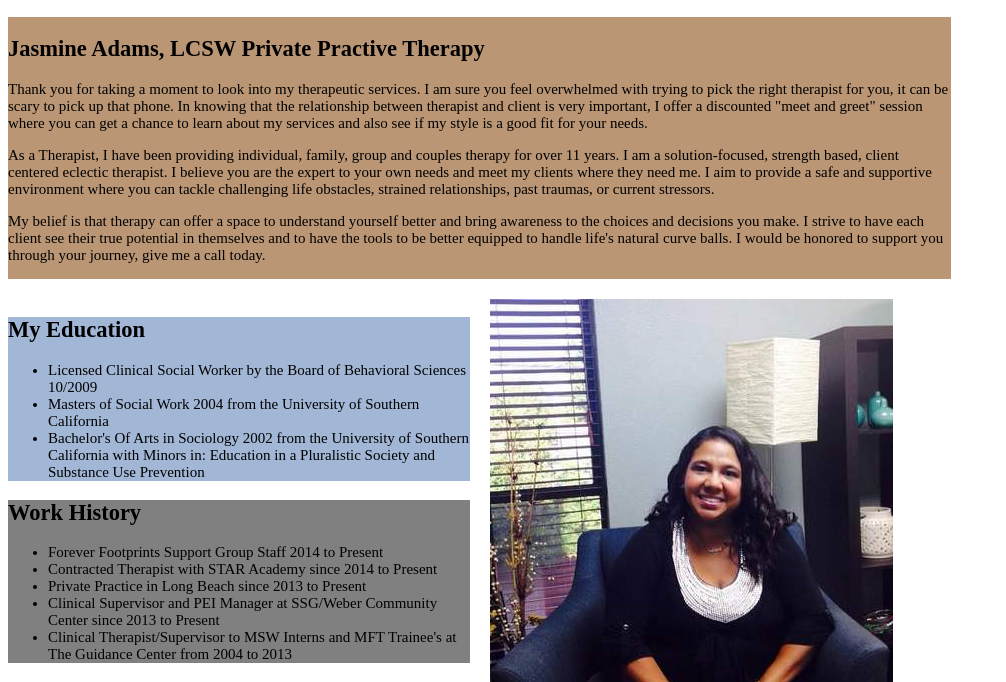
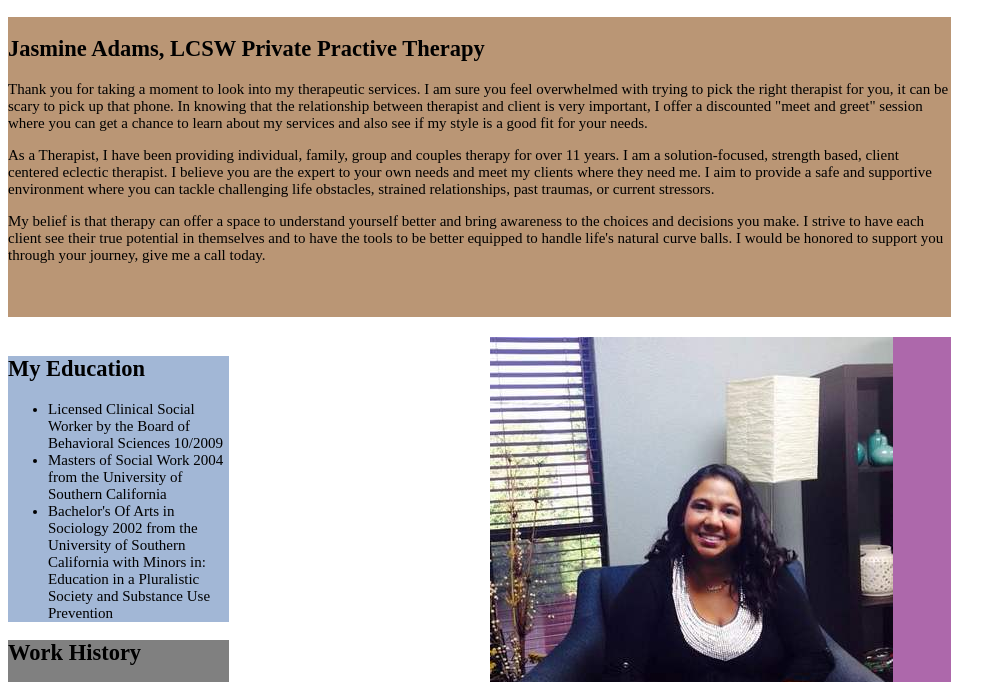
Before and after one commit to BradleyCollins/jasmine-website, a plain HTML site: page index.html in a window 1280 px wide. Shown: the part 809-1491 px from the top of the page, without its empty margins (0-1006 px from the left). Drawn offline with Linux system fonts and the light colour scheme.

Commit message:
More CSS tinkering x9000

```diff
--- a/style.css
+++ b/style.css
@@ -30,7 +30,7 @@ button {
 	grid-row: row 2;
 	display: grid;
 	grid-gap: 20px;
-	grid-template-columns: 1fr 1fr;
+	grid-template-columns: 1fr 1fr 1fr 1fr;
 }
 
 .banner {
@@ -39,7 +39,7 @@ button {
 }
 
 .cta1 {
-	grid-column-start: 2;
+	grid-column-start: 2 / span 3;
 	background: #b9d695;
 }
 
@@ -48,34 +48,43 @@ section {
 	grid-row: 3;
 	display: grid;
 	grid-gap: 20px;
-	grid-template-columns: 1fr 1fr;
-	grid-template-rows: auto;
+	grid-template-columns: 1fr 1fr 1fr 1fr;
+	grid-template-rows: 300px 1fr;
 	grid-column: 1 / 4;
 	grid-row-start: 3;
 }
 
 .home_about {
-	grid-column: 1 / span 2;
+	grid-column: 1 / span 4;
 	background: #ba9675;
 	/*grid-column: auto / span 3
 	grid-row: auto / span 3;*/
 }
 
+/*.home_info {
+	grid-column: 1;
+}*/
+
  .right_info {
-	grid-column-start: 2;
-	grid-column-end: 3;
+	grid-column: 2 / span 2;
 	grid-row: 2;
 	background: grey;
 }
 
 .left_info {
-	grid-column: 2 / 3;
+	grid-column: 1;
 	grid-row: 2;
 	background: #a2b7d6;
 }
+.home_jas {
+	background: #ad68ab;
+	grid-column: 3 / span 2;
+}
+
 .home_jas img {
-	justify-self: center;
+	justify-content: center;
 }
+
 footer {
 	grid-column: 1;
 	grid-row: 4;
```
